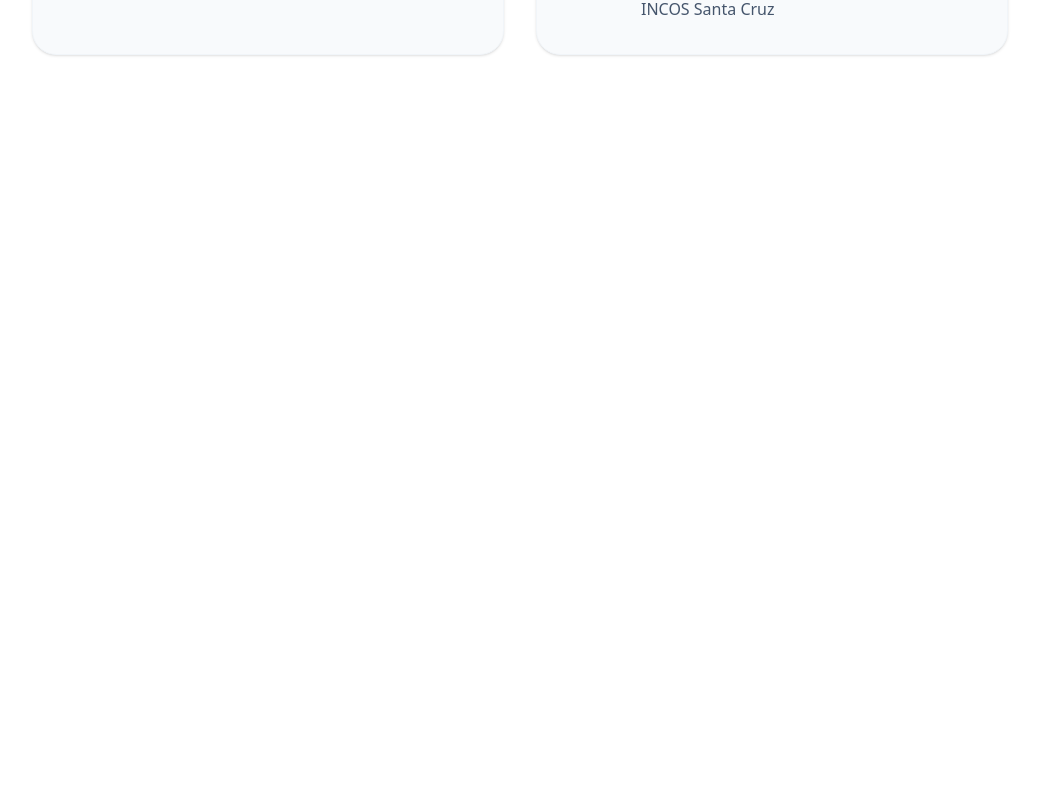
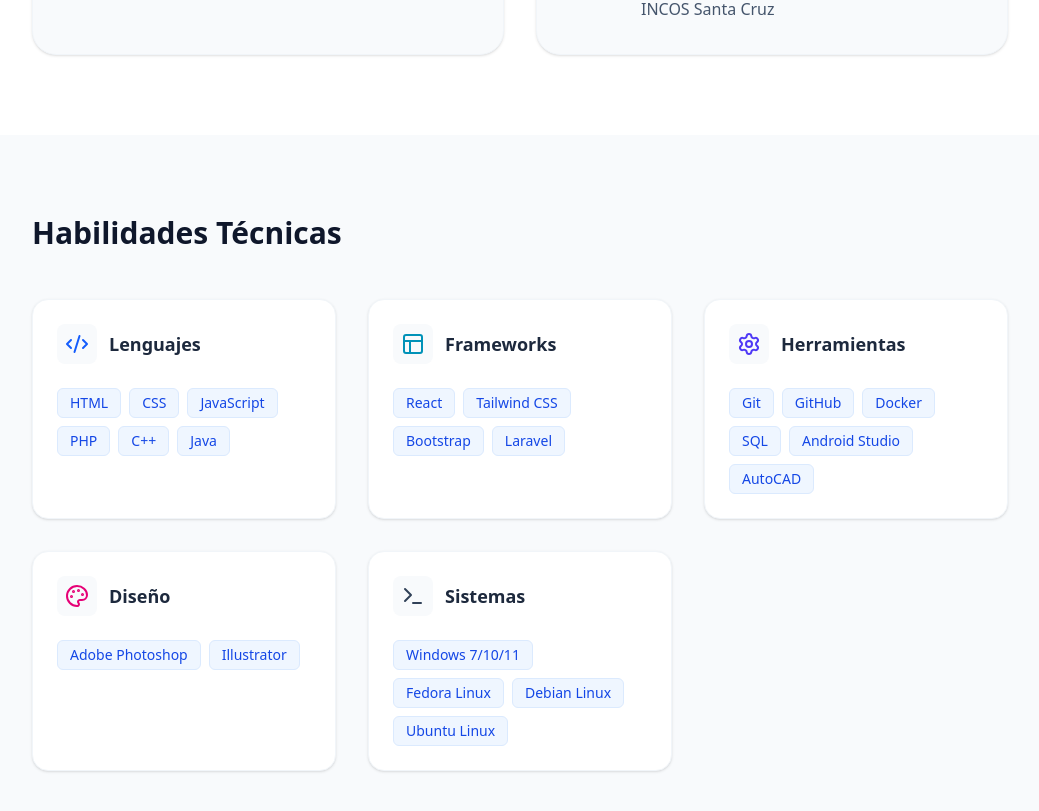
Before and after one commit to alexsi64-ash/portafolio, a React (Vite) app: page / in a window 1280 px wide. Shown: the part 2800-3611 px from the top of the page, without its empty margins (120-1159 px from the left). Before the commit the page ends 2935 px from the top, so only its background shows below. Built offline with nearby package versions, Linux system fonts and the light colour scheme.

Commit message:
creacion de la seccion habilidades

```diff
--- a/src/App.tsx
+++ b/src/App.tsx
@@ -1,4 +1,5 @@
 import { Experiencia } from "./components/Experiencia"
+import { Habilidades } from "./components/Habilidades"
 import { Hero } from "./components/Hero"
 import { Navbar } from "./components/Navbar"
 import { Reconocimientos } from "./components/Reconocimientos"
@@ -12,6 +13,7 @@ function App() {
           <Hero />
           <Experiencia />
           <Reconocimientos />
+          <Habilidades />
         </main>
       </div>
     </>
--- /dev/null
+++ b/src/components/Habilidades.tsx
@@ -0,0 +1,45 @@
+import { skills } from '../data/cvData';
+import { Code2, Layout, Settings, Palette, Terminal } from 'lucide-react';
+
+export const Habilidades = () => {
+  // Mapeamos los iconos a las categorías de tu cvData
+  const categorias = [
+    { nombre: 'Lenguajes', datos: skills.lenguajes, icono: <Code2 className="text-blue-600" /> },
+    { nombre: 'Frameworks', datos: skills.frameworks, icono: <Layout className="text-cyan-600" /> },
+    { nombre: 'Herramientas', datos: skills.herramientas, icono: <Settings className="text-indigo-600" /> },
+    { nombre: 'Diseño', datos: skills.design, icono: <Palette className="text-pink-600" /> },
+    { nombre: 'Sistemas', datos: skills.os, icono: <Terminal className="text-slate-700" /> },
+  ];
+
+  return (
+    <section id="habilidades" className="py-20 bg-slate-50">
+      <div className="max-w-5xl mx-auto px-6">
+        <h2 className="text-3xl font-bold text-slate-900 mb-12 flex items-center gap-3">
+          Habilidades Técnicas
+        </h2>
+
+        <div className="grid grid-cols-1 md:grid-cols-2 lg:grid-cols-3 gap-8">
+          {categorias.map((cat) => (
+            <div key={cat.nombre} className="bg-white p-6 rounded-2xl shadow-sm border border-slate-100">
+              <div className="flex items-center gap-3 mb-6">
+                <div className="p-2 bg-slate-50 rounded-lg">{cat.icono}</div>
+                <h3 className="font-bold text-slate-800 text-lg">{cat.nombre}</h3>
+              </div>
+
+              <div className="flex flex-wrap gap-2">
+                {cat.datos.map((skill) => (
+                  <span
+                    key={skill}
+                    className="px-3 py-1 bg-blue-50 text-blue-700 text-sm font-medium rounded-md border border-blue-100 hover:bg-blue-600 hover:text-white transition-colors cursor-default"
+                  >
+                    {skill}
+                  </span>
+                ))}
+              </div>
+            </div>
+          ))}
+        </div>
+      </div>
+    </section>
+  );
+};
```
